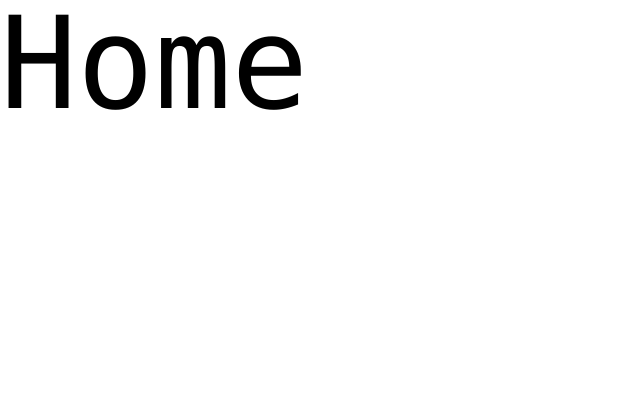
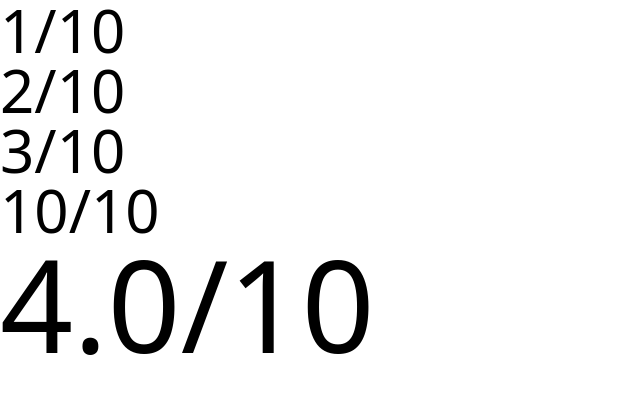
Before and after one commit to Maghish/Rate-My-Tech-Stack, a React (Vite) app in the folder client/: page / in a window 1280 px wide. Shown: the top 394 px of the page, without its empty margins (0-640 px from the left). Built offline with nearby package versions, Linux system fonts and the light colour scheme.

Commit message:
Testing overall rating

```diff
--- a/client/src/pages/Home.jsx
+++ b/client/src/pages/Home.jsx
@@ -1,7 +1,26 @@
+import { useEffect, useState } from "react";
+
 function Home() {
+  const [item1, setItem1] = useState(1);
+  const [item2, setItem2] = useState(2);
+  const [item3, setItem3] = useState(3);
+  const [item4, setItem4] = useState(10);
+  const [overallRating, setOverallRating] = useState(0);
+
+  const checkOverallRating = () => {
+    let rating = (((item1/10) + (item2/10) + (item3/10) + (item4/10)) / 4) * 10
+    setOverallRating(rating.toFixed(1));
+  }
+
+  useEffect(() => checkOverallRating, [])
+
   return (
     <>
-      <p className="text-black text-9xl font-mono">Home</p>
+      <p className="text-6xl">{item1}/10</p>
+      <p className="text-6xl">{item2}/10</p>
+      <p className="text-6xl">{item3}/10</p>
+      <p className="text-6xl">{item4}/10</p>
+      <p className="text-9xl">{overallRating}/10</p>
     </>
   );
 }
```
